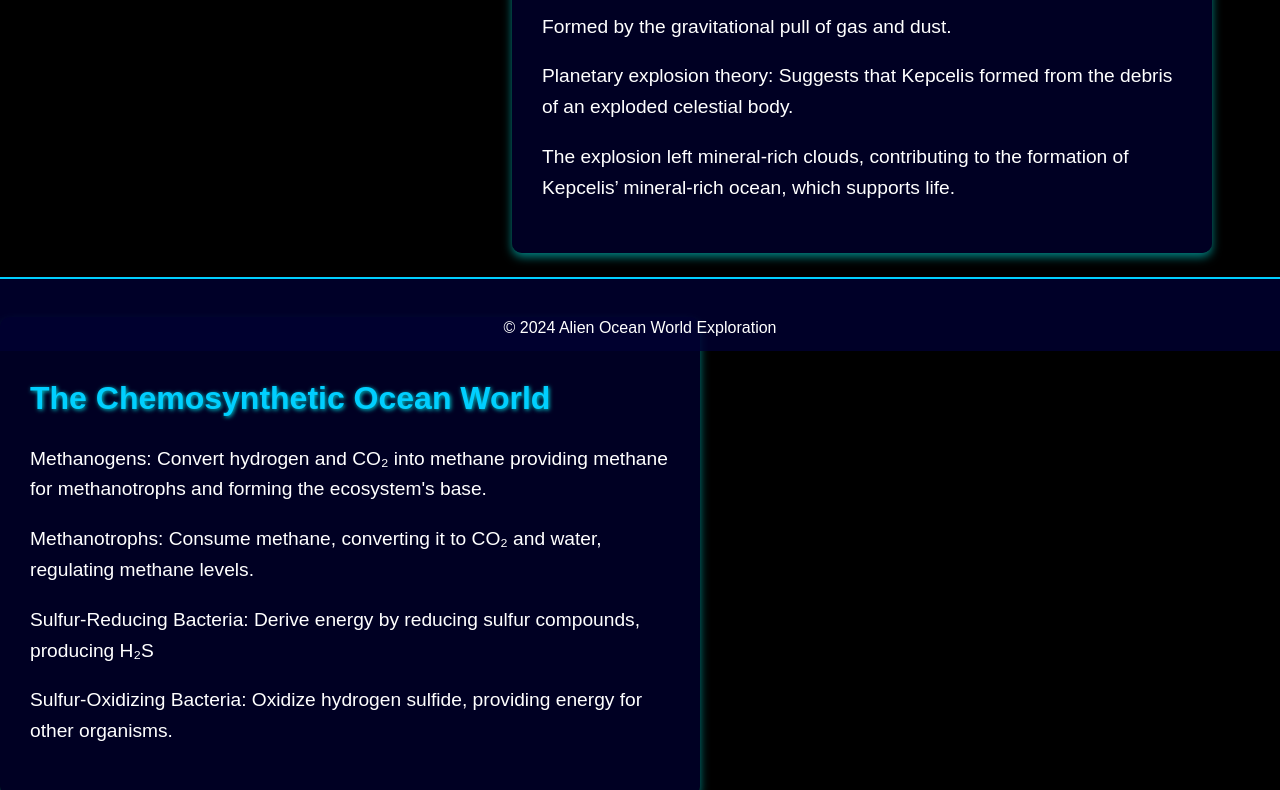
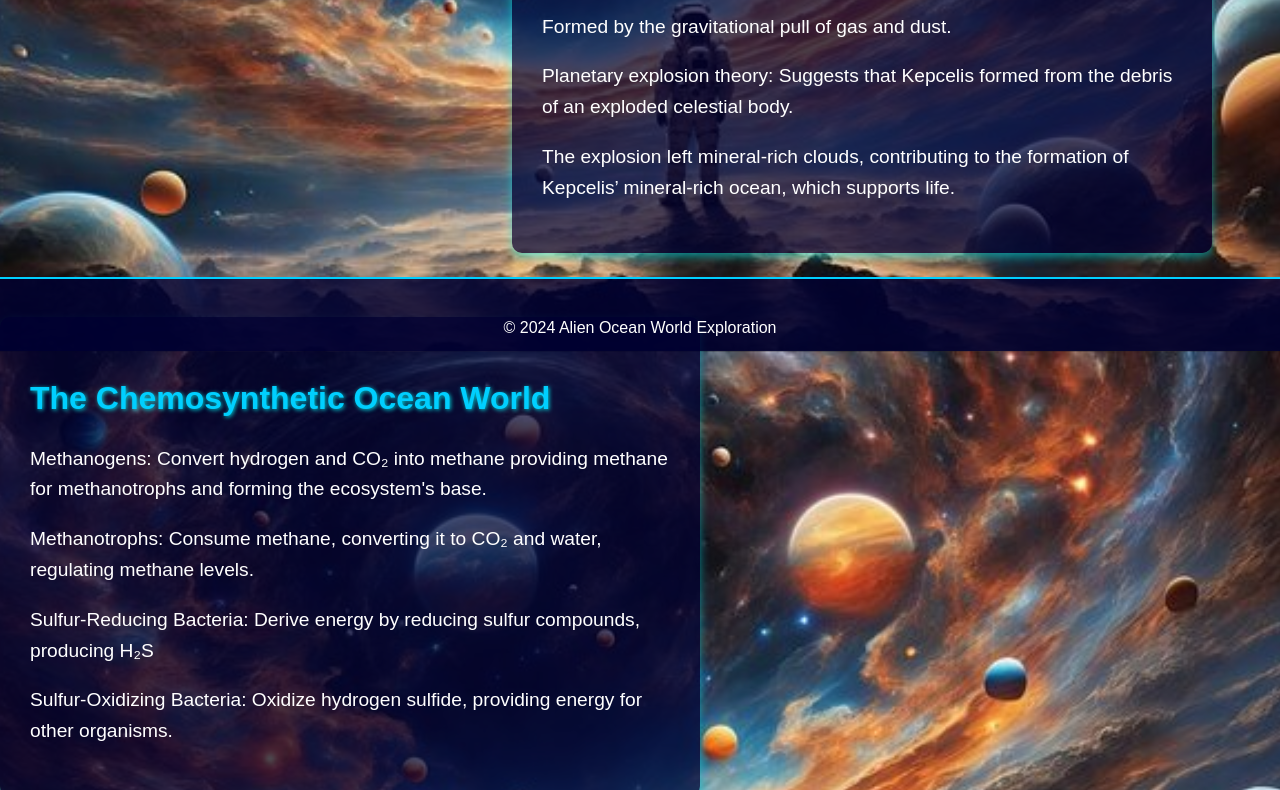
Before and after one commit to OmarElrasheedy/nasa-space-app, a plain HTML site: page index.html in a window 1280 px wide. Shown: the part 449-1239 px from the top of the page. Drawn offline with Linux system fonts and the light colour scheme; files whose address does not match are found by name.

Commit message:
Update index.css

```diff
--- a/index.css
+++ b/index.css
@@ -6,7 +6,7 @@ body {
     color: #ffffff;
     margin: 0;
     padding: 0;
-    background-image: url('img/space-background.jpg');
+    background-image: url('space-background.jpg');
     background-size: cover;
     background-attachment: fixed;
     background-repeat: no-repeat;
```
